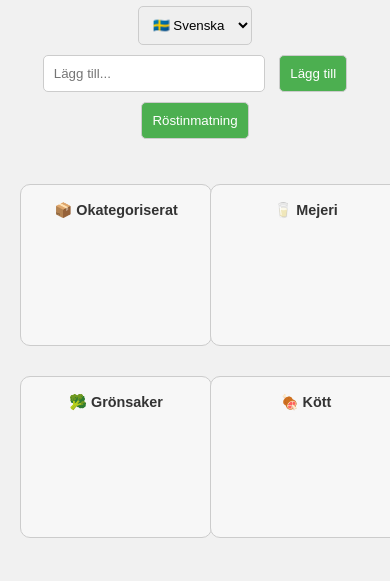
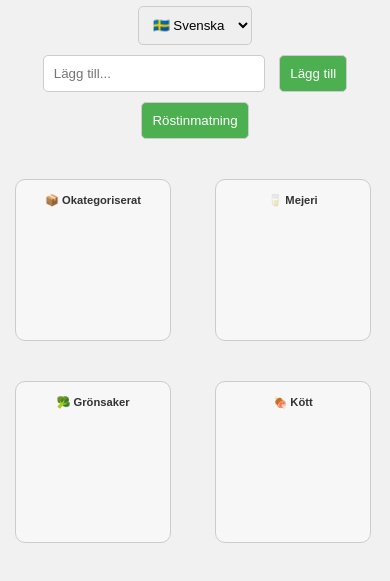
Before and after one commit to danieljari/Fridge, a plain HTML site: page index.html in a window 390 px wide. Shown: the part 79-660 px from the top of the page. Drawn offline with Linux system fonts and the light colour scheme.

Commit message:
Changed minor graphical issues

```diff
--- a/style.css
+++ b/style.css
@@ -125,13 +125,13 @@ body {
     #fridge-container {
       display: grid;
       grid-template-columns: repeat(2, 1fr);
-      gap: 10px;
+      gap: 20px;
       overflow-x: hidden; /* prevent horizontal scroll */
-      padding: 10px;
+      padding: 5px;
     }
 
     .category {
-      width: 100%;
+      width: 80%;
       min-width: 0;
       min-height: 150px;
       padding: 5px;
@@ -139,6 +139,6 @@ body {
   }
   @media screen and (max-width: 600px) {
     .category h2 {
-      font-size: 0.9em;
+      font-size: 0.7em;
     }
   }
```
